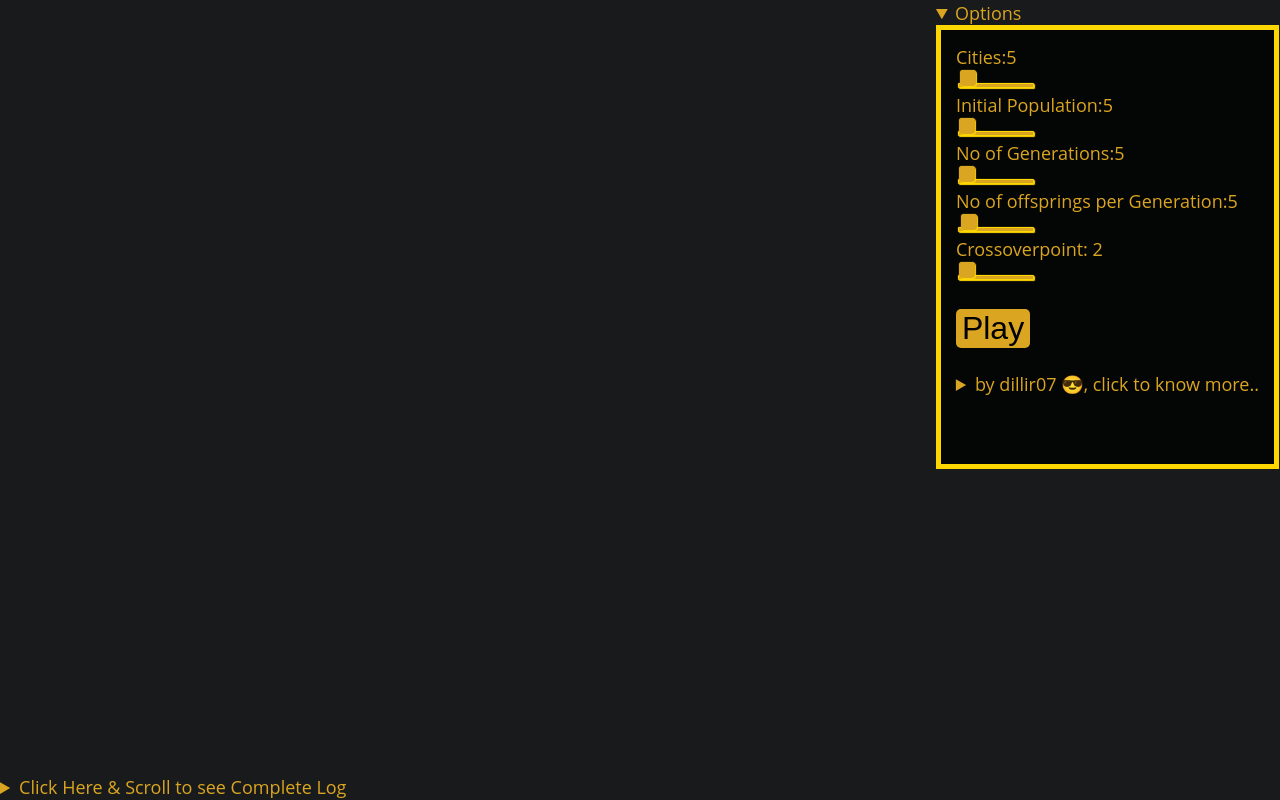
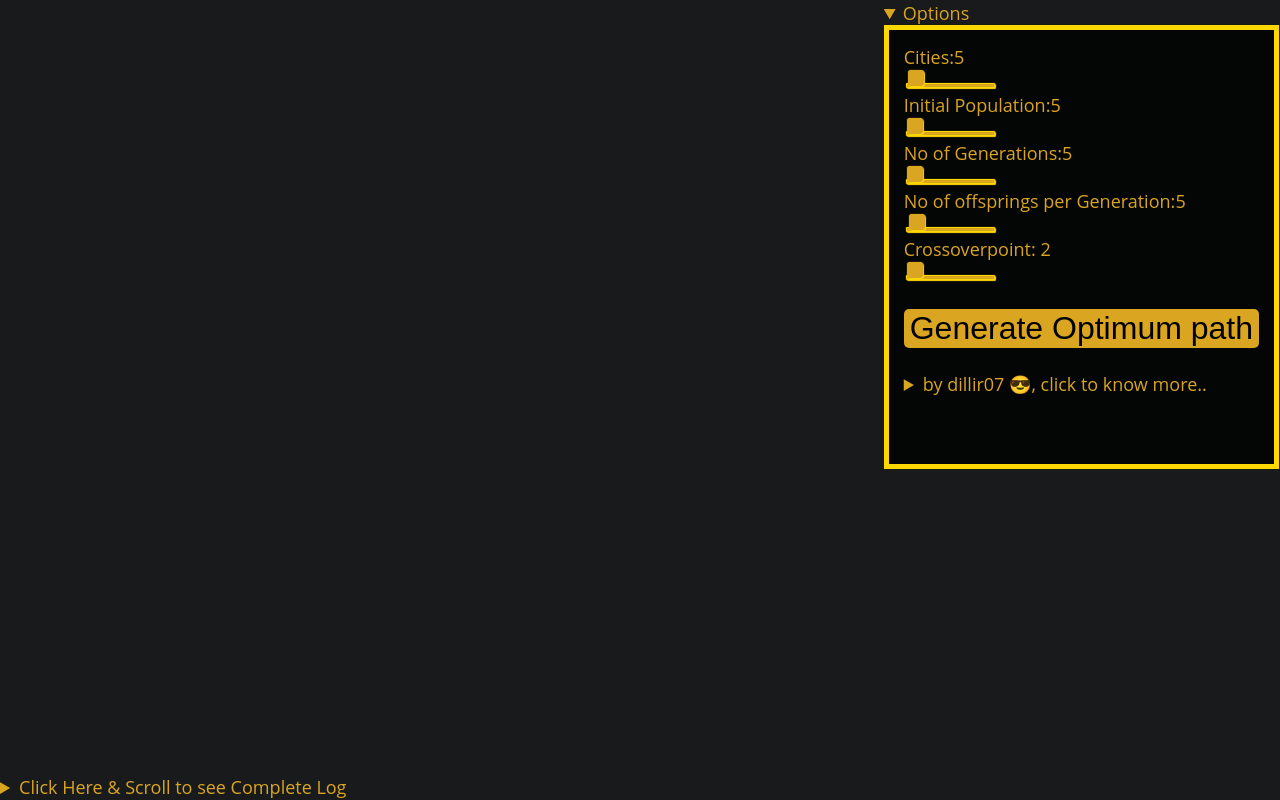
Before and after one commit to dillir07/Genetic-Algorithm-TSP, a website: page index.html in a window 1280 px wide. Drawn offline with Linux system fonts and the light colour scheme.

Commit message:
modified  button value,

```diff
--- a/index.html
+++ b/index.html
@@ -106,7 +106,7 @@
 
                 <div>
                     <br>
-                    <input type="button" value="Play" id="btnEvolve">
+                    <input type="button" value="Generate Optimum path" id="btnEvolve">
                 </div>
                 <br>
                 <div id="about">
```
